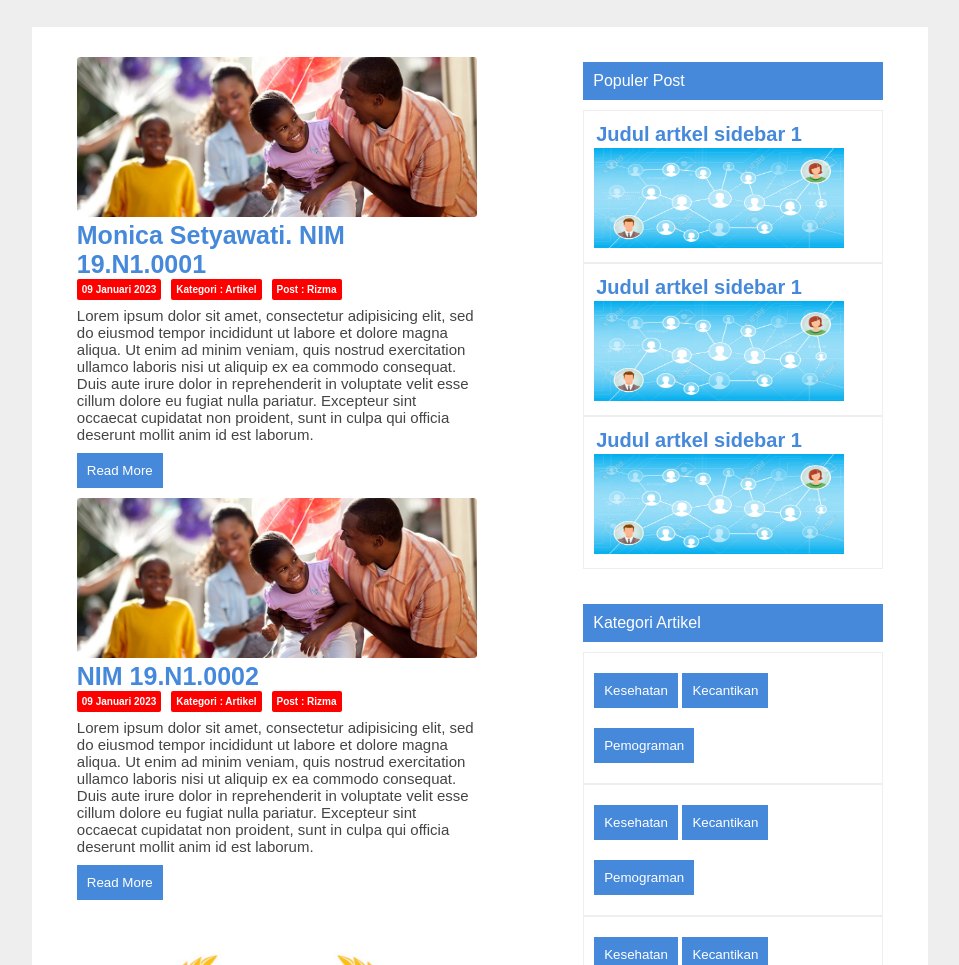
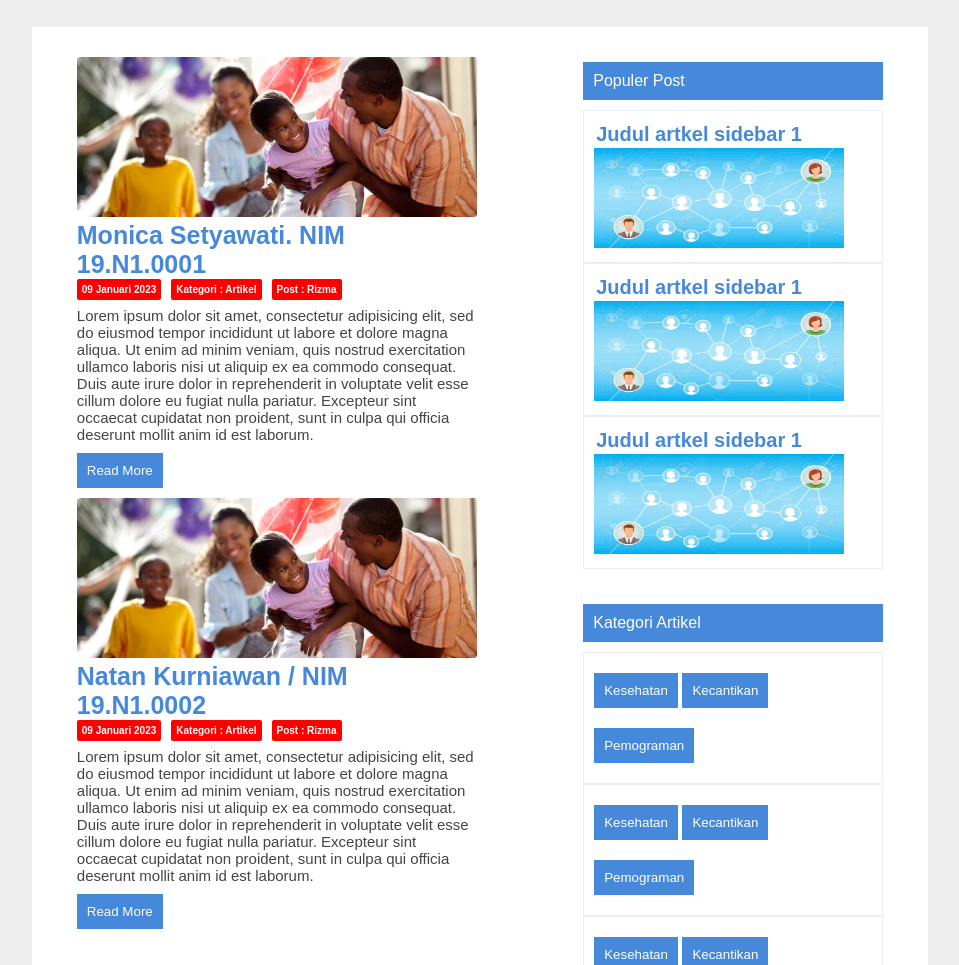
Before and after one commit to natankurniawan/uasmanpro2023, a plain HTML site: page Web Design/index.html in a window 1280 px wide. Shown: the part 135-1100 px from the top of the page, without its empty margins (160-1119 px from the left). Drawn offline with Linux system fonts and the light colour scheme.

Commit message:
Update index.html

```diff
--- a/Web Design/index.html
+++ b/Web Design/index.html
@@ -35,7 +35,7 @@
 			</div>
 				<div class="content">
 				<img src="asset/gambar/2.jpg" alt="content">
-				<h2>NIM 19.N1.0002</h2>
+				<h2>Natan Kurniawan / NIM 19.N1.0002</h2>
 				<b>09 Januari 2023</b><b>Kategori : Artikel</b><b>Post : Rizma</b>
 				<p>Lorem ipsum dolor sit amet, consectetur adipisicing elit, sed do eiusmod
 				tempor incididunt ut labore et dolore magna aliqua. Ut enim ad minim veniam,
```
